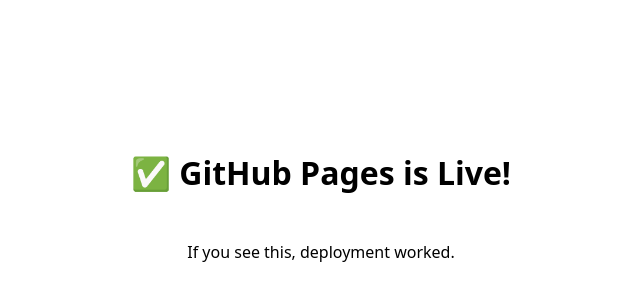
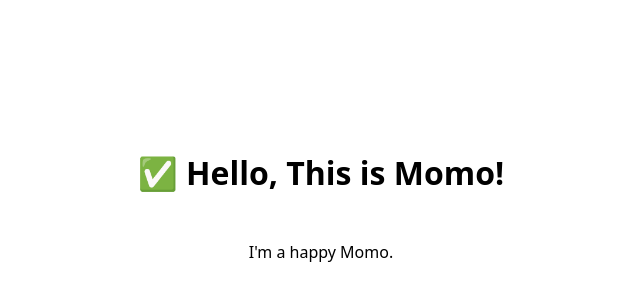
Before and after one commit to kagencystart/first_storage, a plain HTML site: page index.html in a window 1280 px wide. Shown: the part 204-504 px from the top of the page, without its empty margins (319-959 px from the left). Drawn offline with Linux system fonts and the light colour scheme.

Commit message:
Update title and content in index.html

```diff
--- a/index.html
+++ b/index.html
@@ -3,7 +3,7 @@
 <head>
   <meta charset="UTF-8" />
   <meta name="viewport" content="width=device-width, initial-scale=1.0" />
-  <title>Hello GitHub Pages</title>
+  <title>Hello, this is Momo </title>
   <style>
     body {
       font-family: system-ui, sans-serif;
@@ -17,7 +17,7 @@
   </style>
 </head>
 <body>
-  <h1>✅ GitHub Pages is Live!</h1>
-  <p>If you see this, deployment worked.</p>
+  <h1>✅ Hello, This is Momo!</h1>
+  <p>I'm a happy Momo.</p>
 </body>
 </html>
```
